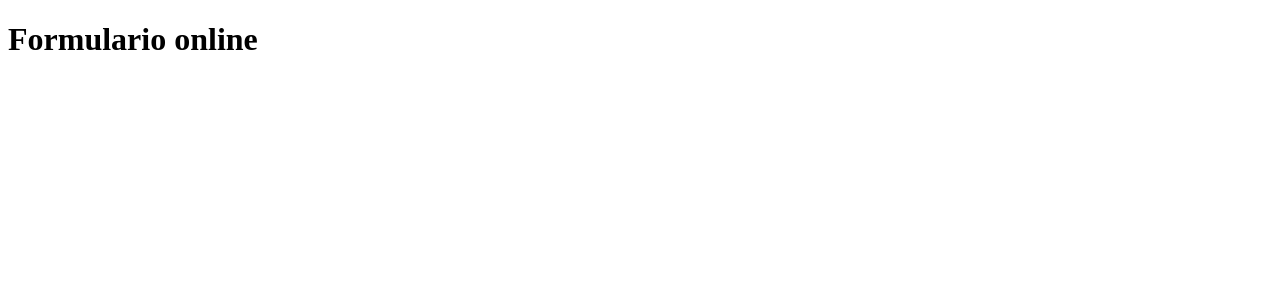
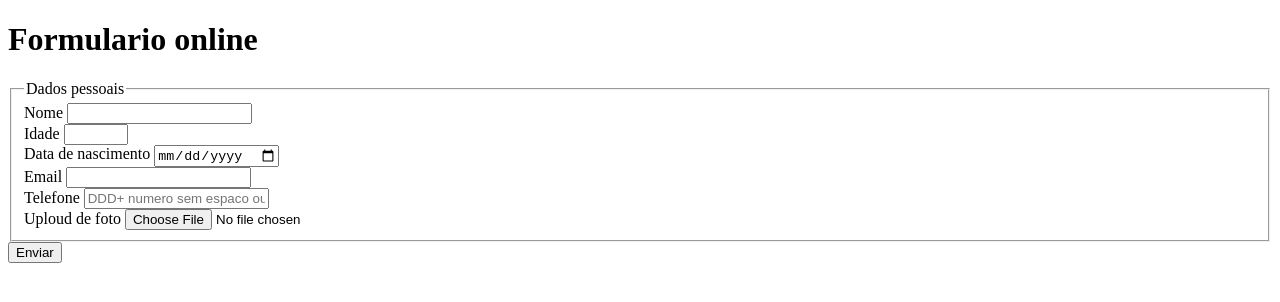
Before and after one commit to Gabrielpmedina07/projeto-formulario, a plain HTML site: page index.html in a window 1280 px wide. Drawn offline with Linux system fonts and the light colour scheme.

Commit message:
cria sessao de dados pessoais

```diff
--- a/index.html
+++ b/index.html
@@ -14,6 +14,32 @@
 
         <form action="" method="get">
 
+            <fieldset>
+                   <!-- Dados Pessoais -->
+
+                <legend>Dados pessoais</legend>
+                <label for="userName">Nome</label>
+                <input type="text" name="userName" required>
+                <br>
+                <label for="userAge">Idade</label>
+                <input type="number" name="userAge" min="1" max="100" required>
+                <br>
+                <label for="userBirthDate">Data de nascimento</label>
+                <input type="date" name="userBirthDate">
+                <br>
+                <label for="userEmail">Email</label>
+                <input type="email" name="Email">
+                <br>
+                <label for="userPhoneNumber">Telefone</label>
+                <input type="tel" name="userPhoneNumber" pattern="(0-9)" placeholder="DDD+ numero sem espaco ou hifen">
+                <br>
+                <label for="userImage">Uploud de foto</label>
+                <input type="file" accept="image/*" name="userImage">
+
+
+            </fieldset>
+
+            <button type="submit">Enviar</button>
         </form>
     </section>
 </body>
```
